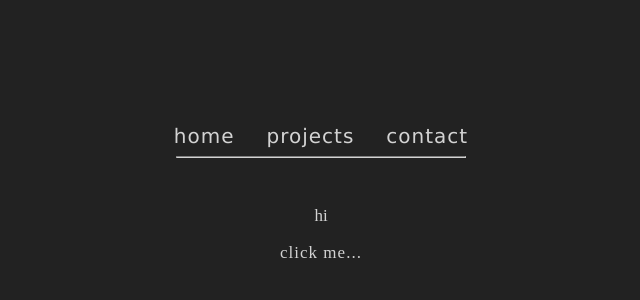
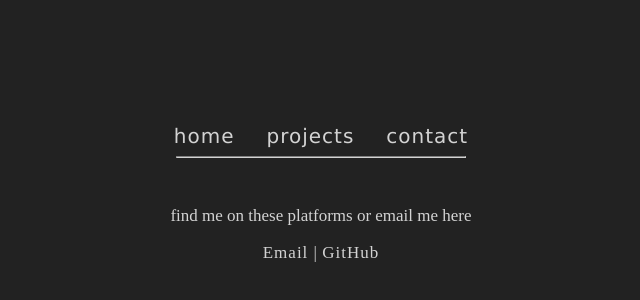
Before and after one commit to GraysonHoff/GraysonHoff.github.io, a plain HTML site: page contact.html in a window 1280 px wide. Shown: the part 36-336 px from the top of the page, without its empty margins (319-959 px from the left). Drawn offline with Linux system fonts and the light colour scheme.

Commit message:
Update contact.html

```diff
--- a/contact.html
+++ b/contact.html
@@ -1,10 +1,10 @@
 <!DOCTYPE html>
 <html lang="en">
 <head>
-    <meta charset="UTF-8">
-    <meta name="viewport" content="width=device-width, initial-scale=1.0">
-    <title>contact</title>
-		<link rel="stylesheet" href="styles.css">
+	<meta charset="UTF-8">
+	<meta name="viewport" content="width=device-width, initial-scale=1.0">
+	<title>contact</title>
+	<link rel="stylesheet" href="styles.css">
 </head>
 <body>
 	<div id="everything">
@@ -20,8 +20,10 @@
 		<hr>
 
 		<div id="mainContent">
-			<p>hi</p>
-			<a href="https://github.com/GraysonHoff">click me...</a>
+			<p>find me on these platforms or email me here</p>
+			<a href="mailto:grayson.i.hoff@gmail.com">Email |</a>
+			<a href="https://github.com/GraysonHoff">GitHub</a>
+
 		</div>
 
 	</div>
```
